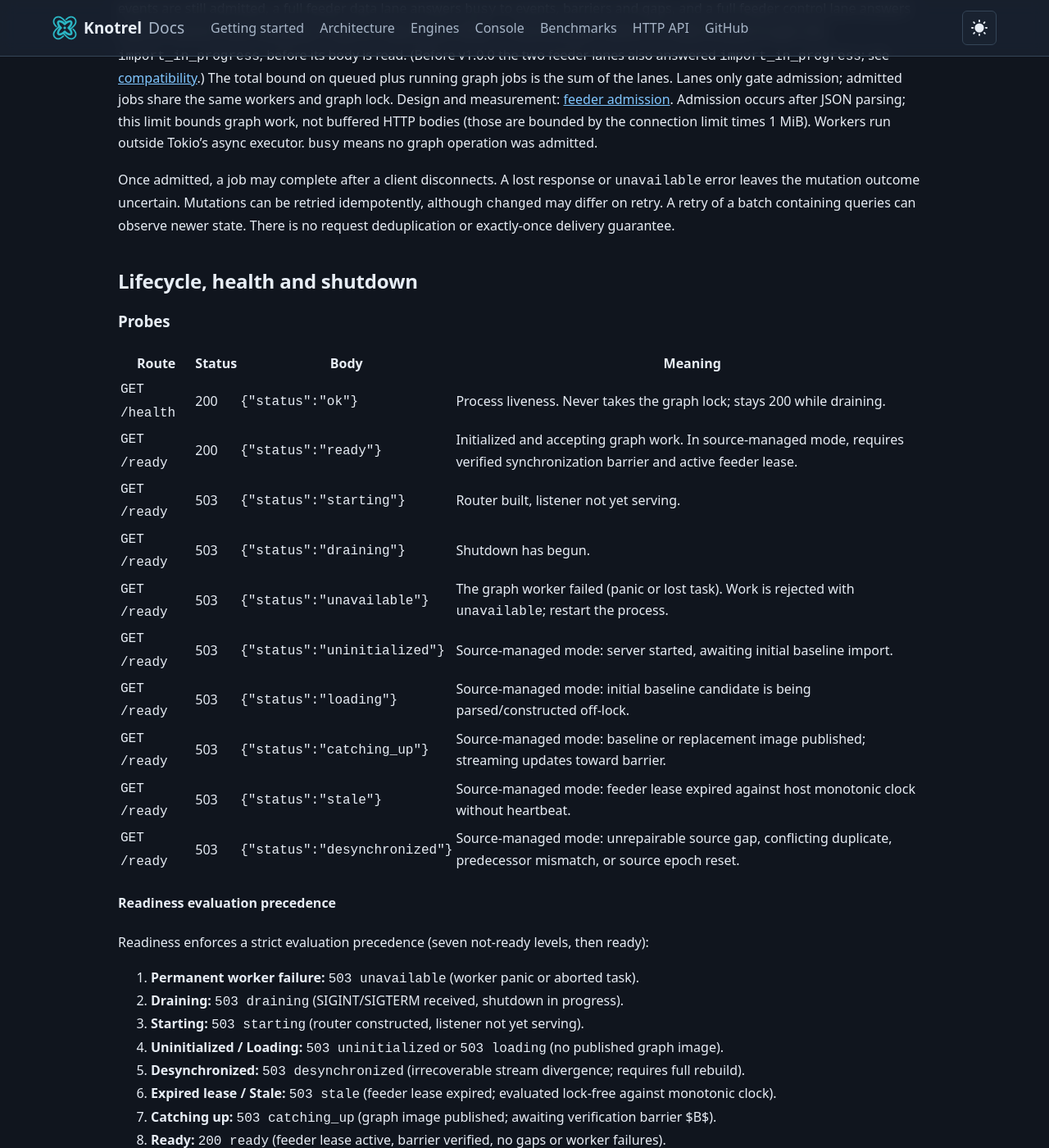
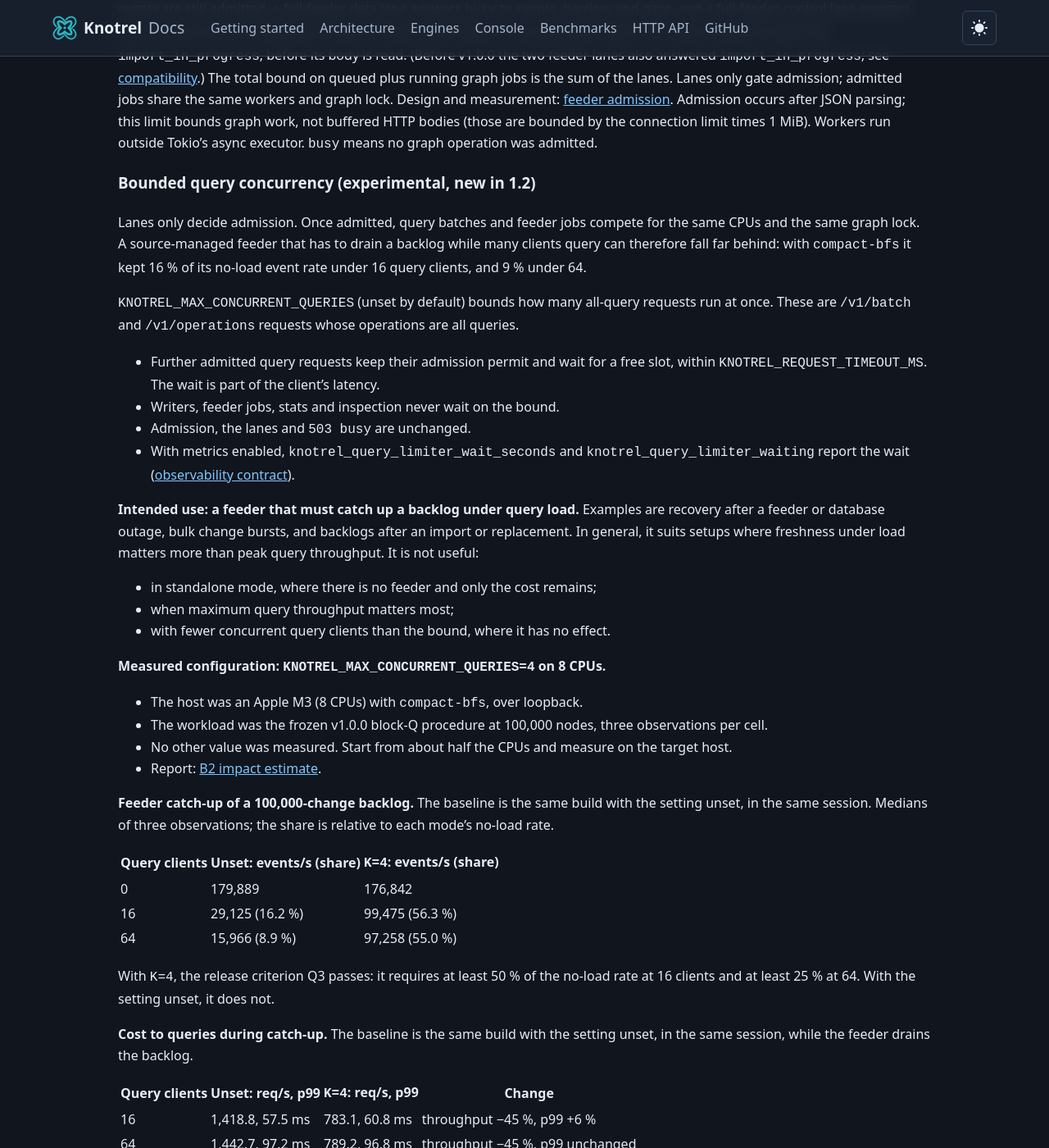
Before and after one commit to knotrel/knotrel, a Jekyll site: the page built from docs/http-api.md, in a window 1280 px wide and 1400 px high, scrolled down 10278 px. Shown: the whole window at 82% size. Built offline with Jekyll 4.4.1, drawn with Linux system fonts in a browser that asks for light colours; our own code applies the rules of GitHub Pages for plain Markdown files; some of the changed text lies outside the part shown.

Commit message:
docs(server): document KNOTREL_MAX_CONCURRENT_QUERIES use case and measured cost (#87)
Feeder catch-up under query load as the intended use; K=4 on 8 CPUs as the
measured configuration; catch-up cost against the unset setting and steady
cost against v1.1.0, each with its baseline; Q3 passed with K=4, Q5 passed in
the default mode.

Co-Authored-By: Claude Opus 5.5 <noreply@anthropic.com>

```diff
--- a/docs/http-api.md
+++ b/docs/http-api.md
@@ -430,6 +430,85 @@ and measurement: [feeder admission](integrations/feeder-admission-design.md).
 Admission occurs after JSON parsing; this limit bounds graph work, not buffered
 HTTP bodies (those are bounded by the connection limit times 1 MiB). Workers
 run outside Tokio's async executor. `busy` means no graph operation was admitted.
+
+### Bounded query concurrency (experimental, new in 1.2)
+
+Lanes only decide admission. Once admitted, query batches and feeder jobs
+compete for the same CPUs and the same graph lock. A source-managed feeder that
+has to drain a backlog while many clients query can therefore fall far behind:
+with `compact-bfs` it kept 16 % of its no-load event rate under 16 query
+clients, and 9 % under 64.
+
+`KNOTREL_MAX_CONCURRENT_QUERIES` (unset by default) bounds how many all-query
+requests run at once. These are `/v1/batch` and `/v1/operations` requests whose
+operations are all queries.
+- Further admitted query requests keep their admission permit and wait for a
+  free slot, within `KNOTREL_REQUEST_TIMEOUT_MS`. The wait is part of the
+  client's latency.
+- Writers, feeder jobs, stats and inspection never wait on the bound.
+- Admission, the lanes and `503 busy` are unchanged.
+- With metrics enabled, `knotrel_query_limiter_wait_seconds` and
+  `knotrel_query_limiter_waiting` report the wait
+  ([observability contract](observability-contract.md)).
+
+**Intended use: a feeder that must catch up a backlog under query load.**
+Examples are recovery after a feeder or database outage, bulk change bursts,
+and backlogs after an import or replacement. In general, it suits setups where
+freshness under load matters more than peak query throughput. It is not useful:
+- in standalone mode, where there is no feeder and only the cost remains;
+- when maximum query throughput matters most;
+- with fewer concurrent query clients than the bound, where it has no effect.
+
+**Measured configuration: `KNOTREL_MAX_CONCURRENT_QUERIES=4` on 8 CPUs.**
+- The host was an Apple M3 (8 CPUs) with `compact-bfs`, over loopback.
+- The workload was the frozen v1.0.0 block-Q procedure at 100,000 nodes, three
+  observations per cell.
+- No other value was measured. Start from about half the CPUs and measure on
+  the target host.
+- Report:
+  [B2 impact estimate](https://github.com/knotrel/knotrel-benchmarks/blob/main/results/v1.2.0-b2-estimate/REPORT.md).
+
+**Feeder catch-up of a 100,000-change backlog.** The baseline is the same
+build with the setting unset, in the same session. Medians of three
+observations; the share is relative to each mode's no-load rate.
+
+| Query clients | Unset: events/s (share) | `K=4`: events/s (share) |
+|---|---|---|
+| 0 | 179,889 | 176,842 |
+| 16 | 29,125 (16.2 %) | 99,475 (56.3 %) |
+| 64 | 15,966 (8.9 %) | 97,258 (55.0 %) |
+
+With `K=4`, the release criterion Q3 passes: it requires at least 50 % of the
+no-load rate at 16 clients and at least 25 % at 64. With the setting unset,
+it does not.
+
+**Cost to queries during catch-up.** The baseline is the same build with the
+setting unset, in the same session, while the feeder drains the backlog.
+
+| Query clients | Unset: req/s, p99 | `K=4`: req/s, p99 | Change |
+|---|---|---|---|
+| 16 | 1,418.8, 57.5 ms | 783.1, 60.8 ms | throughput −45 %, p99 +6 % |
+| 64 | 1,442.7, 97.2 ms | 789.2, 96.8 ms | throughput −45 %, p99 unchanged |
+
+**Cost to queries at steady feeding.** The baseline is the v1.1.0 server
+measured in the same session (the release criterion Q5 comparison). The
+feeder applies changes at a steady rate.
+
+| Query clients | v1.1.0: req/s, p99 | `K=4`: req/s, p99 | Ratio to v1.1.0 |
+|---|---|---|---|
+| 16 | 1,203.2, 76.5 ms | 1,058.1, 22.1 ms | throughput 0.879, p99 0.29 |
+| 64 | 1,116.7, 157.9 ms | 993.8, 46.2 ms | throughput 0.890, p99 0.29 |
+
+- At steady feeding the bound costs 11–12 % of query throughput and cuts
+  client p99 to under a third.
+- Q5 requires at least 90 % of v1.1.0's throughput and at most 125 % of its
+  p99. With `K=4` it fails on throughput, and that is the published cost of
+  the option.
+- **Q5 passes in the default mode** (setting unset) against v1.1.0, so
+  deployments that do not set the option see no regression.
+- These are impact-estimate results; the v1.2.0 release verdict comes from its
+  qualification
+  ([#182](https://github.com/knotrel/knotrel/issues/182)).
 
 Once admitted, a job may complete after a client disconnects. A lost response or
 `unavailable` error leaves the mutation outcome uncertain. Mutations can be
@@ -803,7 +882,7 @@ its listener. There is no file loader or runtime reload in this version.
 | `KNOTREL_INSPECTION` | Exactly `true` or `false`; `true` enables the read-only [inspection routes](#inspection-opt-in) and keeps an ordered node index | `false` |
 | `KNOTREL_MAX_PENDING_JOBS` | ASCII decimal integer from 1 through Tokio's `Semaphore::MAX_PERMITS` | `32` |
 | `KNOTREL_FEEDER_RESERVED_JOBS` | ASCII decimal integer from 1 through 64; admission permits for feeder events, barriers and gaps, used in source-managed mode only | `4` |
-| `KNOTREL_MAX_CONCURRENT_QUERIES` | Experimental (B2, new in 1.2). ASCII decimal integer from 1 through `KNOTREL_MAX_PENDING_JOBS`. When set, at most that many all-query requests (`/v1/batch` or `/v1/operations` whose operations are all queries) run at once; further admitted query requests wait, keeping their admission permit, until one ends, within `KNOTREL_REQUEST_TIMEOUT_MS`. Writers, feeder jobs, stats and inspection never wait on it. Admission and `503 busy` are unchanged. It trades query throughput and latency for CPU and lock time left to the feeder ([design](design/b2-bounded-query-concurrency.md)) | unset (no bound) |
+| `KNOTREL_MAX_CONCURRENT_QUERIES` | Experimental (B2, new in 1.2). ASCII decimal integer from 1 through `KNOTREL_MAX_PENDING_JOBS`. When set, at most that many all-query requests (`/v1/batch` or `/v1/operations` whose operations are all queries) run at once; further admitted query requests wait, keeping their admission permit, until one ends, within `KNOTREL_REQUEST_TIMEOUT_MS`. Writers, feeder jobs, stats and inspection never wait on it. Admission and `503 busy` are unchanged. It trades query throughput and latency for CPU and lock time left to the feeder. Use case, measured configuration (`4` on 8 CPUs) and costs: [bounded query concurrency](#bounded-query-concurrency-experimental-new-in-12); [design](design/b2-bounded-query-concurrency.md) | unset (no bound) |
 | `KNOTREL_MAX_NODES` | Nonnegative ASCII decimal integer fitting `usize`, or exactly `unlimited` | `100000` |
 | `KNOTREL_MAX_EDGES` | Nonnegative ASCII decimal integer fitting `usize`, or exactly `unlimited` | `500000` |
 | `KNOTREL_MAX_CONNECTIONS` | ASCII decimal integer from 1 through 1000000 | `1024` |
```
Also changed, not shown: docs/deployment.md (+5 -0 lines).
